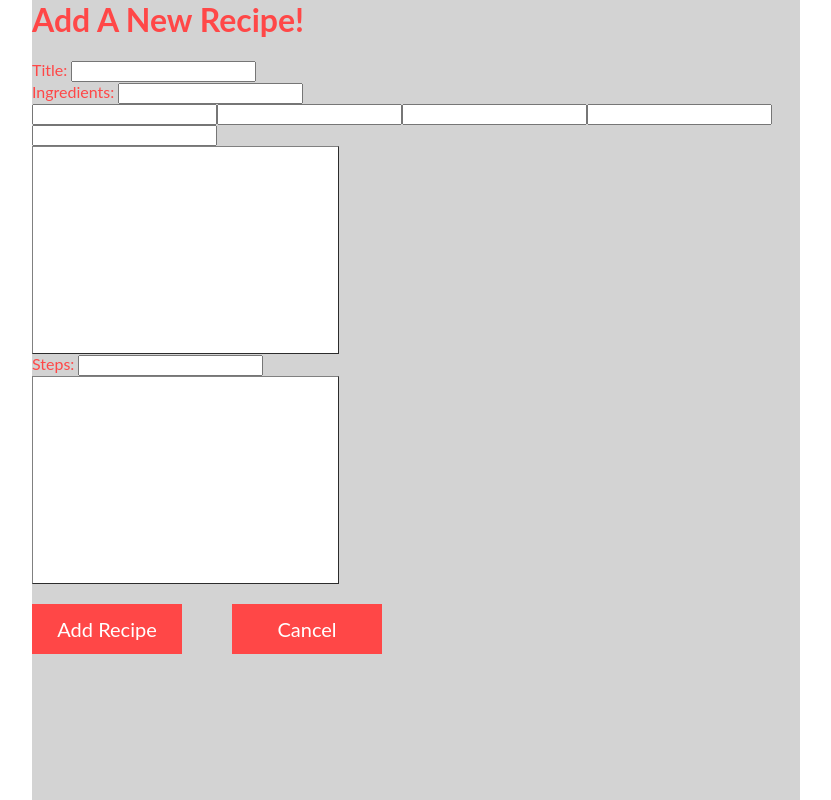
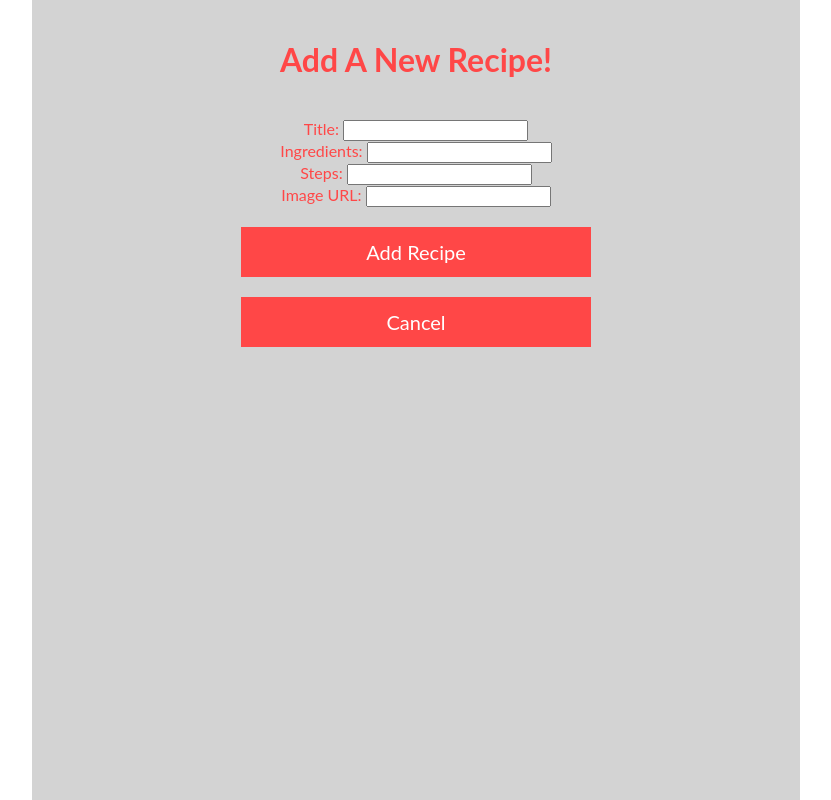
Before and after one commit to aaronli95/cs160-project3, a Flask app: template templates/recipePage.html in a window 1280 px wide. Shown: the whole page, without its empty margins (224-1055 px from the left). Run offline with Flask 2, Linux system fonts and the light colour scheme; the template is opened without the code that fills it, so the values that code supplies are empty.

Commit message:
Finishing up main page

```diff
--- a/static/AddRecipe.js
+++ b/static/AddRecipe.js
@@ -17,17 +17,17 @@ $(document).ready(function(){
 			});
 
 			$("#AddRecipe").click(function() {
-				$.ajax({
-          			url: theUrl,
-          			type: 'POST',
-          			data: JSON.stringify({"TableName": "Recipes", "Item": {"Directions":"sucking myself off", "Ingredients":"eddy is a faggot", "RecipeName":"carmen sucks nuts"}}),
-          		success: function(data) {
-            		alert("POSTed successfully");
-            		},
-            		error: function(xhr, ajaxOptions, thrownError) {
-                		alert("Error");
-            		}
-        		});
+				// $.ajax({
+    //       			url: theUrl,
+    //       			type: 'POST',
+    //       			data: JSON.stringify({"TableName": "Recipes", "Item": {"Directions":"sucking myself off", "Ingredients":"eddy is a faggot", "RecipeName":"carmen sucks nuts"}}),
+    //       		success: function(data) {
+    //         		alert("POSTed successfully");
+    //         		},
+    //         		error: function(xhr, ajaxOptions, thrownError) {
+    //             		alert("Error");
+    //         		}
+    //     		});
 				window.location.href="../templates/index.html";
 			});
 		});
--- a/static/website.js
+++ b/static/website.js
@@ -23,7 +23,8 @@ $(document).ready(function(){
 	        for (var i = 0; i < recipes.length; i++) {
 	        	// var newRow = document.createElement("tr");
 	        	// newRow.class
-				var row = $("<tr>").append($("<td>").html(recipes[i]["RecipeName"]));
+	        	var row = $("<tr>").append("<img class='recipes' src='../static/recipe.png' style='height:64px'/>");
+				row.append($("<td>").html(recipes[i]["RecipeName"]));
 				row.append("<td>" + ingredientsImg + "</td>");
 				row.append("<td>" + recipeImg + "</td>");
 				// var row = $("<tr>").append("<td>" + recipes[i]["RecipeName"] + ingredientsImg + recipeImg + "</td>");
--- a/static/websiteDesign.css
+++ b/static/websiteDesign.css
@@ -35,13 +35,13 @@ body {
 
 .standardButton {
 	cursor: pointer;
-	width: 150px;
+	/*width: 150px;*/
 	height:50px;
 	background:#FF4747;
 	color:#ffffff;
 	font-family: 'Lato', sans-serif;
-	float:left;
-	margin-right:50px;
+/*	float:left;
+	margin-right:50px;*/
 	text-align: center;
 	font-size:20px;
 	line-height: 50px;
@@ -110,3 +110,19 @@ tbody {
 td {
 	width:100%;
 }
+
+.centerDiv {
+	margin:0px auto;
+	text-align: center;
+}
+
+#header {
+	padding-top:5vh;
+	margin-bottom:5vh;
+}
+
+#add-cancel-container {
+	margin:0px auto;
+	width:350px;
+	height:50px;
+}
--- a/templates/recipePage.html
+++ b/templates/recipePage.html
@@ -7,23 +7,15 @@
 	</head>
 	<body>
 		<div id=recipe-page-container>
-			<h1 class="font">Add A New Recipe!</h1>
-			<div id="name" class="font">Title: <input type:"text" name="RecipeName"></div>
-			<div id="ingredients" class="font">Ingredients: <input type:"text" name="Ingredients"></div>
-			<table id="ingredients-table" BORDER="1" WIDTH="40%" CELLPADDING="4" CELLSPACING="3" bgcolor="#ffffff">
-				<input type:"text" name="RecipeName">
-				<input type:"text" name="RecipeName">
-				<input type:"text" name="RecipeName">
-				<input type:"text" name="RecipeName">
-				<input type:"text" name="RecipeName">
-				<tbody class="small-table"></tbody>
-			</table>
-			<div id="steps" class="font">Steps: <input type:"text" name="PreparationSteps"></div>
-			<table id="recipes-table" BORDER="1" WIDTH="40%" CELLPADDING="4" CELLSPACING="3" bgcolor="#ffffff">
-			<tbody class="small-table"></tbody>
-			</table>
-			<div id="AddRecipe" class="standardButton">Add Recipe</div>
-			<div id="Cancel" class="standardButton">Cancel</div>
+			<h1 id="header" class="font centerDiv">Add A New Recipe!</h1>
+			<div id="name" class="font centerDiv">Title: <input id="newTitle" type:"text" name="RecipeName"></div>
+			<div id="ingredients" class="font centerDiv">Ingredients: <input id="newIngredients" type:"text" name="Ingredients"></div>
+			<div id="steps" class="font centerDiv">Steps: <input id="newSteps" type:"text" name="PreparationSteps"></div>
+			<div id="image" class="font centerDiv">Image URL: <input id="newImage" type:"text" name="RecipeImg"></div>
+			<div id="add-cancel-container">
+				<div id="AddRecipe" class="standardButton">Add Recipe</div>
+				<div id="Cancel" class="standardButton">Cancel</div>
+			</div>
 		</div>
 	</body>
 </html>
```
